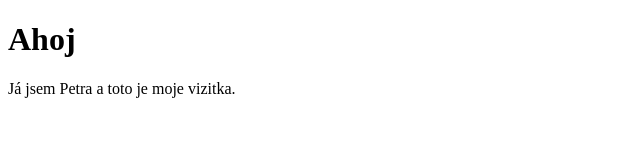
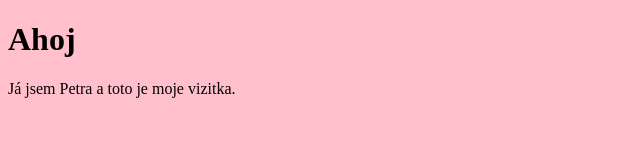
Before and after one commit to petrashaker/Vizitka, a plain HTML site: page index.html in a window 1280 px wide. Shown: the whole page, without its empty margins (0-640 px from the left). Drawn offline with Linux system fonts and the light colour scheme.

Commit message:
Pridano style

```diff
--- a/index.html
+++ b/index.html
@@ -4,6 +4,7 @@
     <meta charset="UTF-8">
     <meta name="viewport" content="width=device-width, initial-scale=1.0">
     <title>Moje vizitka</title>
+    <link rel="stylesheet" href="style.css">
 </head>
 <body>
     <h1>Ahoj</h1>
--- /dev/null
+++ b/style.css
@@ -0,0 +1,4 @@
+body {
+    background-color: pink;
+    color: black;
+}
```
